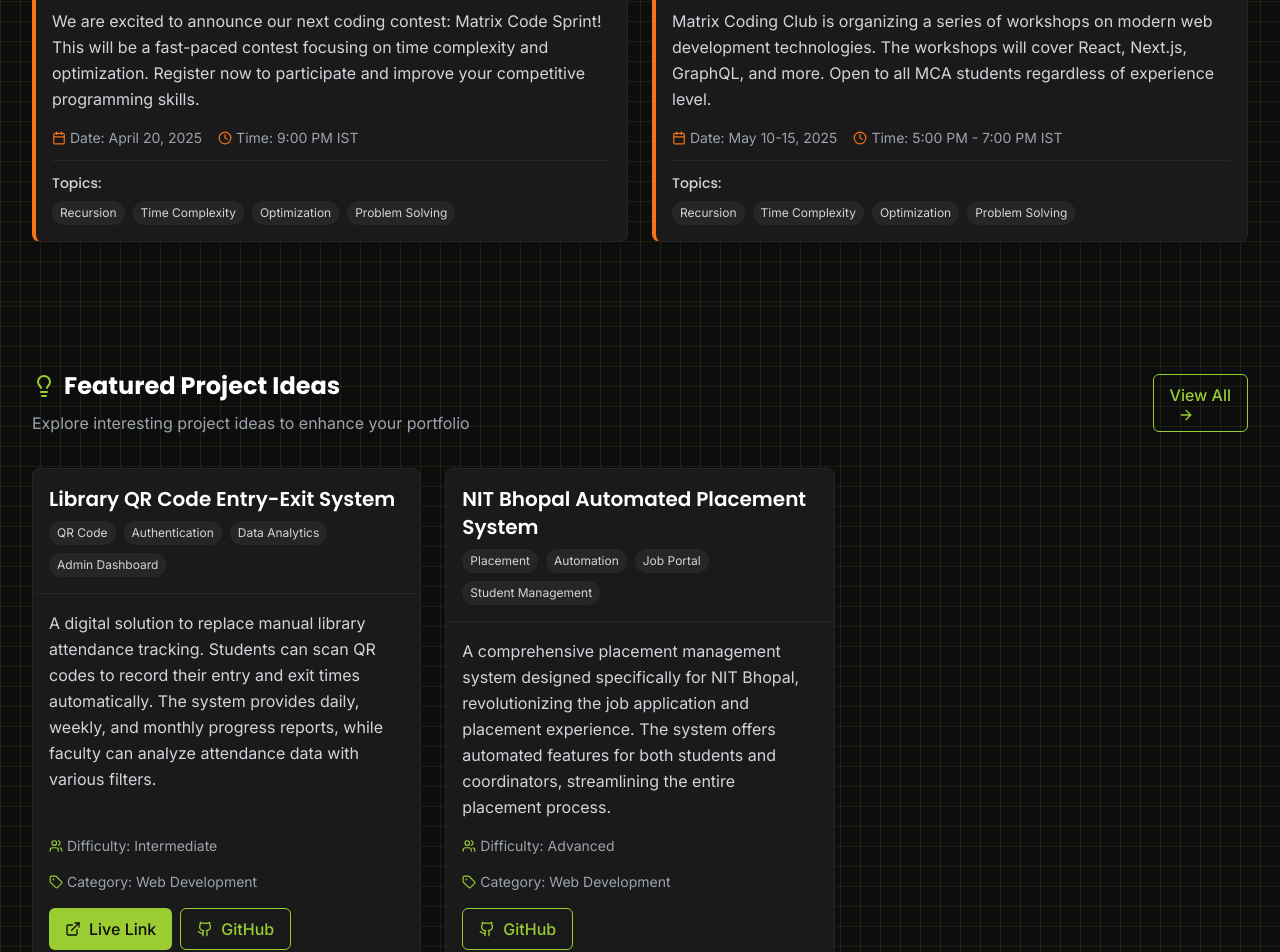
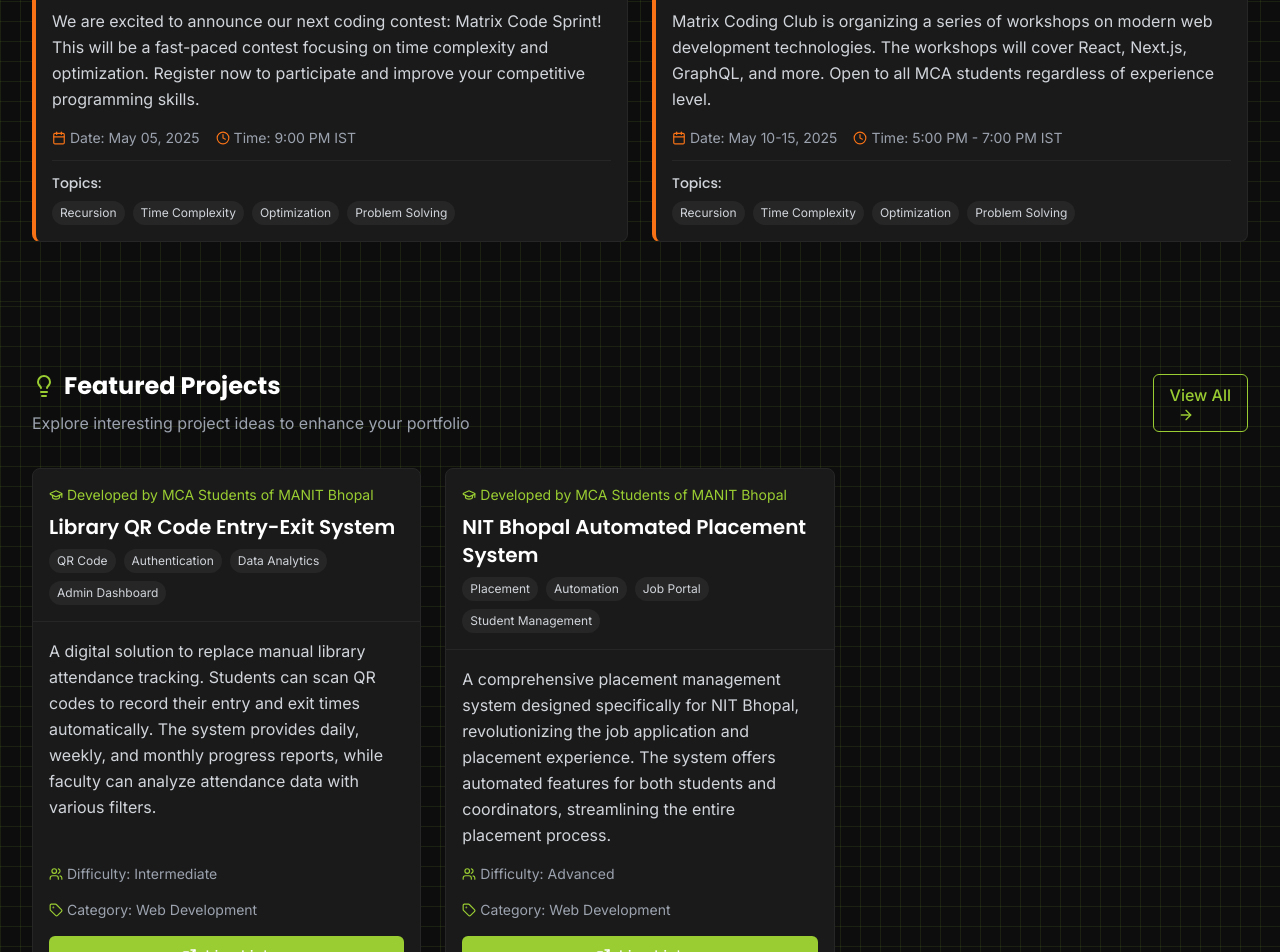
Before and after one commit to Sachinrodies/MATRIX-coding-club-MANIT, a React (Vite) app: page / in a window 1280 px wide. Shown: the part 1140-2092 px from the top of the page. Built offline with nearby package versions, Linux system fonts and the light colour scheme.

Commit message:
made change in project card,remove github button

```diff
--- a/src/components/layout/Footer.tsx
+++ b/src/components/layout/Footer.tsx
@@ -70,7 +70,7 @@ const Footer = () => {
                 <Link to="/tech-news" className="text-gray-400 hover:text-matrix-green-500 transition-colors">Tech News</Link>
               </li>
               <li>
-                <Link to="/project-ideas" className="text-gray-400 hover:text-matrix-green-500 transition-colors">Project Ideas</Link>
+                <Link to="/project-ideas" className="text-gray-400 hover:text-matrix-green-500 transition-colors">Featured Projects</Link>
               </li>
               <li>
                 <Link to="/members" className="text-gray-400 hover:text-matrix-green-500 transition-colors">Members</Link>
--- a/src/components/layout/Header.tsx
+++ b/src/components/layout/Header.tsx
@@ -75,7 +75,7 @@ const Header = () => {
                 `nav-link ${isActive ? 'nav-link-active' : ''}`
               }
             >
-              Project Ideas
+              Featured Projects
             </NavLink>
             <NavLink
               to="/members"
@@ -162,7 +162,7 @@ const Header = () => {
               }
               onClick={() => setIsOpen(false)}
             >
-              Project Ideas
+              Featured Projects
             </NavLink>
             <NavLink
               to="/members"
--- a/src/components/projects/ProjectCard.tsx
+++ b/src/components/projects/ProjectCard.tsx
@@ -1,4 +1,4 @@
-import { Github, Tag, Users, ExternalLink } from 'lucide-react';
+import { Tag, Users, ExternalLink, GraduationCap } from 'lucide-react';
 import { ProjectIdea } from '../../types/project';
 
 interface ProjectCardProps {
@@ -9,6 +9,10 @@ const ProjectCard: React.FC<ProjectCardProps> = ({ project }) => {
   return (
     <div className="card h-full flex flex-col group hover:border-matrix-green-500 transition-all duration-200">
       <div className="p-4 border-b border-matrix-dark-700">
+        <div className="flex items-center text-sm text-matrix-green-500 mb-2">
+          <GraduationCap size={14} className="mr-1" />
+          <span>Developed by MCA Students of MANIT Bhopal</span>
+        </div>
         <h3 className="text-xl font-semibold text-white group-hover:text-matrix-green-500 transition-colors">
           {project.title}
         </h3>
@@ -40,27 +44,16 @@ const ProjectCard: React.FC<ProjectCardProps> = ({ project }) => {
           </div>
         </div>
 
-        <div className="flex flex-col sm:flex-row gap-2 mt-auto">
+        <div className="mt-auto">
           {project.websiteUrl && (
             <a
               href={project.websiteUrl}
               target="_blank"
               rel="noopener noreferrer"
-              className="btn-primary flex items-center justify-center space-x-2 hover:bg-matrix-green-600 transition-colors"
+              className="px-4 py-2 bg-matrix-green-500 text-white rounded-md flex items-center justify-center space-x-2 hover:bg-matrix-green-600 transition-colors w-full"
             >
               <ExternalLink size={16} />
               <span>Live Link</span>
-            </a>
-          )}
-          {project.githubUrl && (
-            <a
-              href={project.githubUrl}
-              target="_blank"
-              rel="noopener noreferrer"
-              className="btn-outline flex items-center justify-center space-x-2 hover:border-matrix-green-500 hover:text-matrix-green-500 transition-colors"
-            >
-              <Github size={16} />
-              <span>GitHub</span>
             </a>
           )}
         </div>
--- a/src/data/mockAnnouncementData.ts
+++ b/src/data/mockAnnouncementData.ts
@@ -6,7 +6,7 @@ export const mockAnnouncements: Announcement[] = [
     title: 'Upcoming Contest: DSA Sprint #2.5',
     content: 'We are excited to announce our next coding contest: Matrix Code Sprint! This will be a fast-paced contest focusing on time complexity and optimization. Register now to participate and improve your competitive programming skills.',
     createdAt: 'May 05, 2025',
-    contestDate: 'April 20, 2025',
+    contestDate: 'May 05, 2025',
     contestTime: '9:00 PM IST',
     topics: ['Recursion', 'Time Complexity', 'Optimization', 'Problem Solving']
   },
--- a/src/data/mockProjectData.ts
+++ b/src/data/mockProjectData.ts
@@ -28,6 +28,7 @@ export const mockProjects: ProjectIdea[] = [
     category: 'Web Development',
     tags: ['Placement', 'Automation', 'Job Portal', 'Student Management'],
     githubUrl: 'https://github.com/priya-tripathi/Placement-Management-System',
+    websiteUrl: 'https://placement.manit.ac.in/',
     requirements: [
       'Real-time job posting and management',
       'Student profile and resume management',
--- a/src/pages/Home.tsx
+++ b/src/pages/Home.tsx
@@ -88,7 +88,7 @@ const Home = () => {
             <div>
               <h2 className="text-2xl font-bold text-white mb-2 flex items-center">
                 <Lightbulb className="mr-2 text-matrix-green-500" size={24} />
-                Featured Project Ideas
+                Featured Projects
               </h2>
               <p className="text-gray-400">
                 Explore interesting project ideas to enhance your portfolio
--- a/src/pages/ProjectIdeas.tsx
+++ b/src/pages/ProjectIdeas.tsx
@@ -6,7 +6,7 @@ const ProjectIdeas: React.FC = () => {
   return (
     <div className="container-custom py-12">
       <div className="mb-8">
-        <h1 className="text-3xl font-bold text-white mb-2">Project Ideas</h1>
+        <h1 className="text-3xl font-bold text-white mb-2">Featured Projects</h1>
         <p className="text-gray-400">
           Explore interesting project ideas to enhance your portfolio and technical skills
         </p>
```
